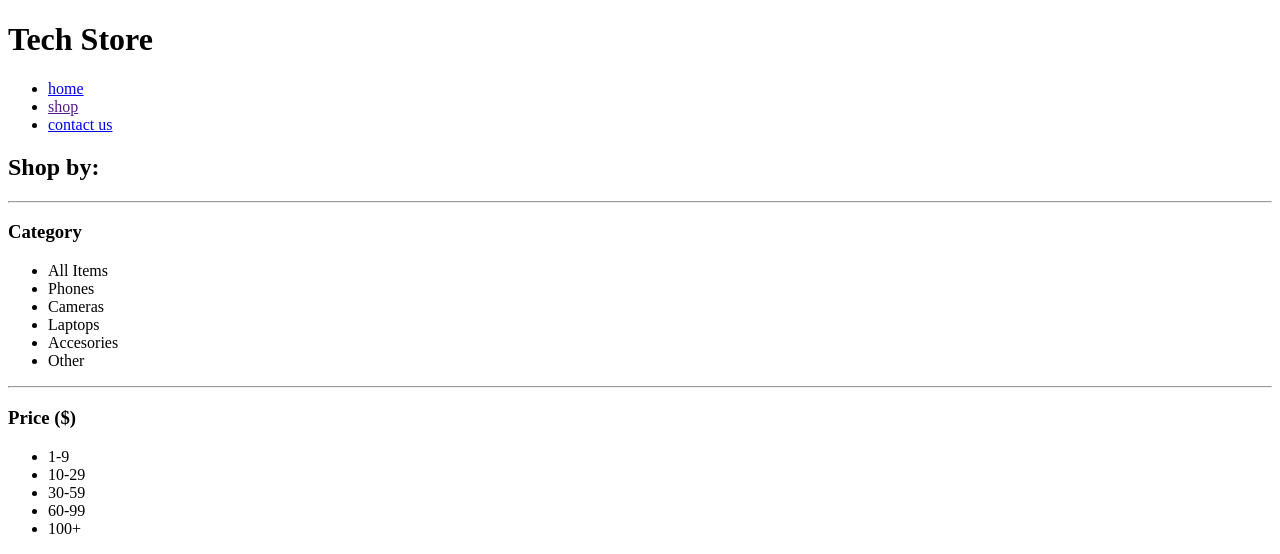
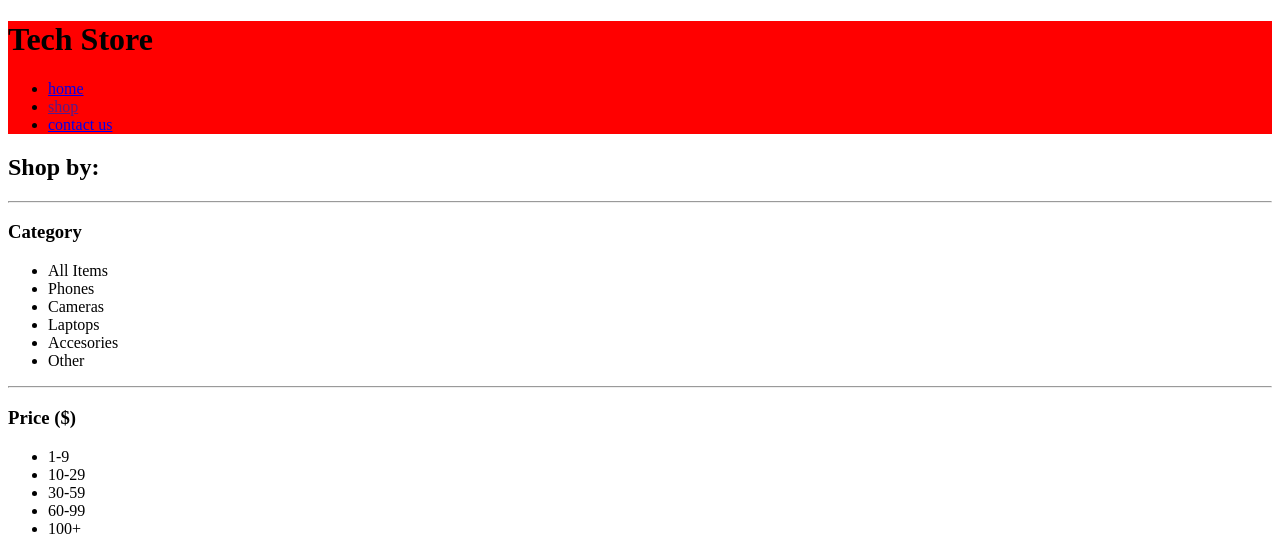
Before and after one commit to rameensikandar/tech-store, a plain HTML site: page index.html in a window 1280 px wide. Shown: the top 554 px of the page. Drawn offline with Linux system fonts and the light colour scheme.

Commit message:
Update index.html

```diff
--- a/index.html
+++ b/index.html
@@ -8,7 +8,7 @@
 
     <body>
 
-        <header>
+        <header style="background:red;">
             <h1>Tech Store</h1>
             <nav>
             <ul>
```
